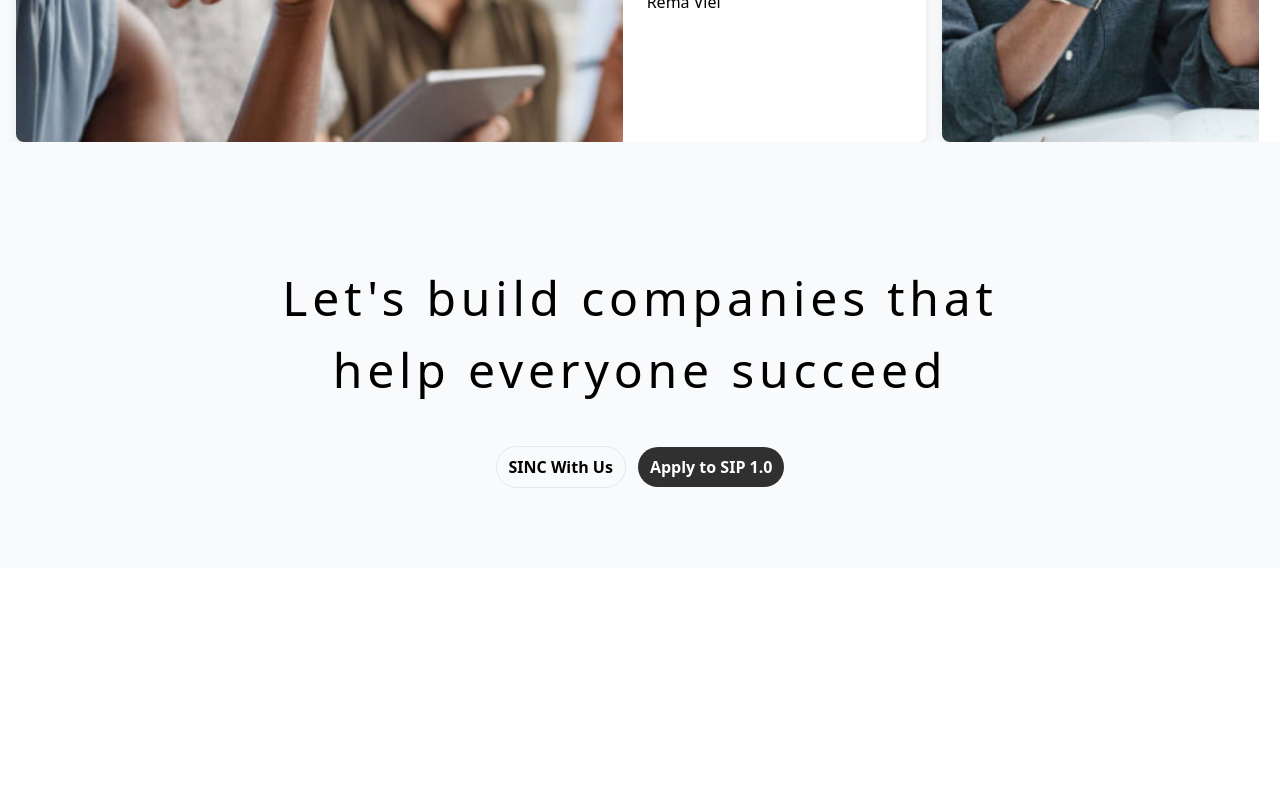
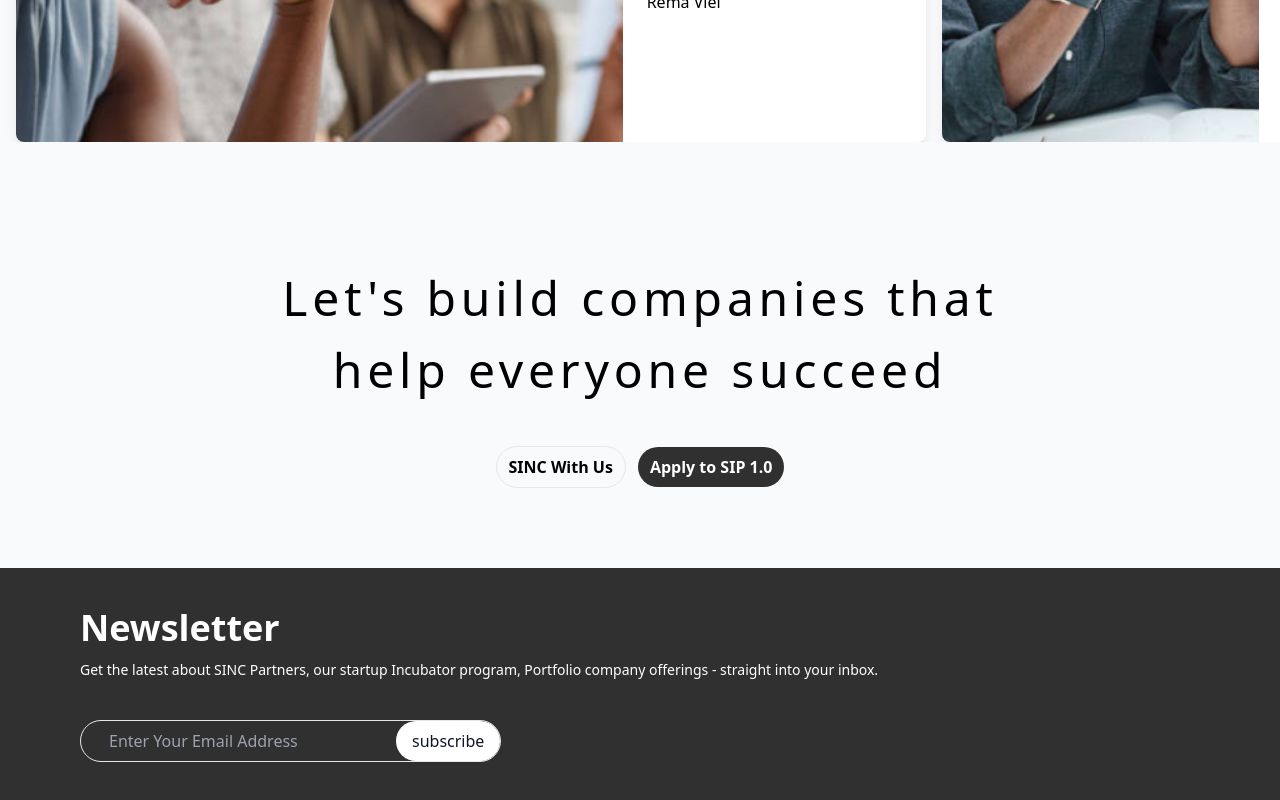
Before and after one commit to janeAnezi/FrontLett-Test, a React (Vite) app: page / in a window 1280 px wide. Shown: the part 8490-9290 px from the top of the page. Before the commit the page ends 9058 px from the top, so only its background shows below. Built offline with nearby package versions, Linux system fonts and the light colour scheme.

Commit message:
add input for email

```diff
--- a/src/App.tsx
+++ b/src/App.tsx
@@ -5,6 +5,7 @@
 import Equity from "./Components/Equity"
 import Feature from "./Components/Feature"
 import Focus from "./Components/Focus"
+import Footer from "./Components/Footer"
 import InvestorNetwork from "./Components/InvestorNetwork"
 import Landing from "./Components/Landing"
 import LetsBuild from "./Components/LetsBuild"
@@ -34,6 +35,7 @@
         <Blog />
         <Feature />
         <LetsBuild />
+        <Footer />
       </div>
     </>
   )
--- /dev/null
+++ b/src/Components/Footer.tsx
@@ -0,0 +1,19 @@
+
+
+function Footer() {
+  return (
+    <div className="bg-secondary text-white pb-20">
+        <div className="mx-20">
+            <h3 className="font-bold text-4xl pb-3 pt-10">Newsletter</h3>
+            <p className="text-sm ">Get the latest about SINC Partners, our startup Incubator program, Portfolio company offerings - straight into your inbox.</p>
+
+            <div className="border inline-block rounded-full pl-2 mt-10">
+                <input className="bg-transparent outline-none pl-5 pr-4 py-2 mr-10" type="email" placeholder="Enter Your Email Address"/>
+                <input className="bg-white px-4 py-2 text-slate-900 rounded-full" type="button" value="subscribe" />
+            </div>
+        </div>
+    </div>
+  )
+}
+
+export default Footer
```
